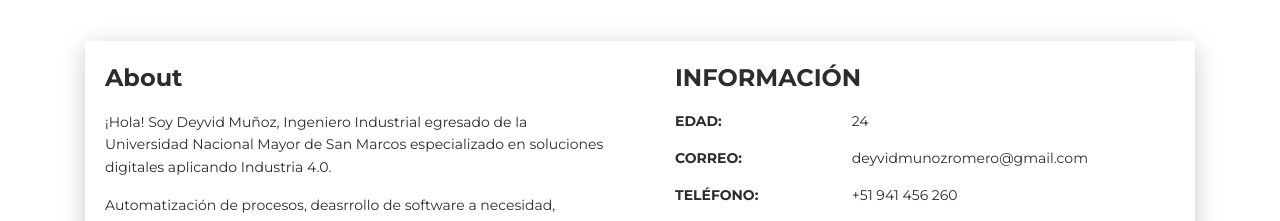
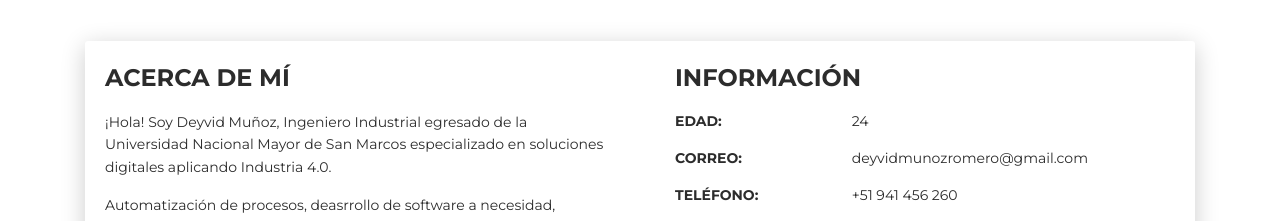
Before and after one commit to DJMuRo4ever/Personal, a plain HTML site: page index.html in a window 1280 px wide. Shown: the part 579-800 px from the top of the page. Drawn offline with Linux system fonts and the light colour scheme.

Commit message:
Actualización menor ahora

```diff
--- a/index.html
+++ b/index.html
@@ -67,7 +67,7 @@
       <div class="row">
         <div class="col-lg-6 col-md-12">
           <div class="card-body">
-            <div class="h4 mt-0 title">About</div>
+            <div class="h4 mt-0 title">ACERCA DE MÍ</div>
             <p>¡Hola! Soy Deyvid Muñoz, Ingeniero Industrial egresado de la Universidad Nacional Mayor de San Marcos especializado en soluciones digitales aplicando Industria 4.0.</p>
             <p>Automatización de procesos, deasrrollo de software a necesidad, diseño y gestión de base de datos. Soluciones innovadores con creatividad y precisión agilizarán la ejecución de los procesos diarios en su empresa. </p>
           </div>
```
